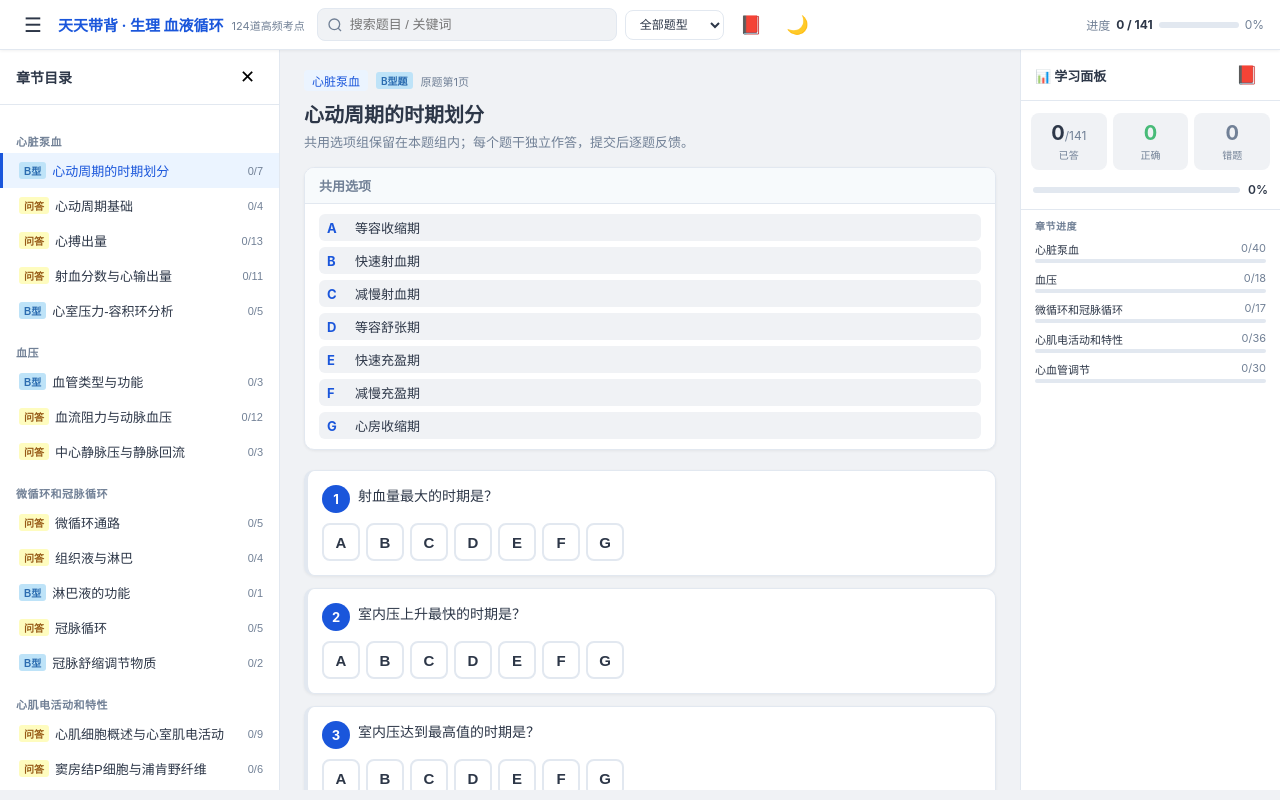
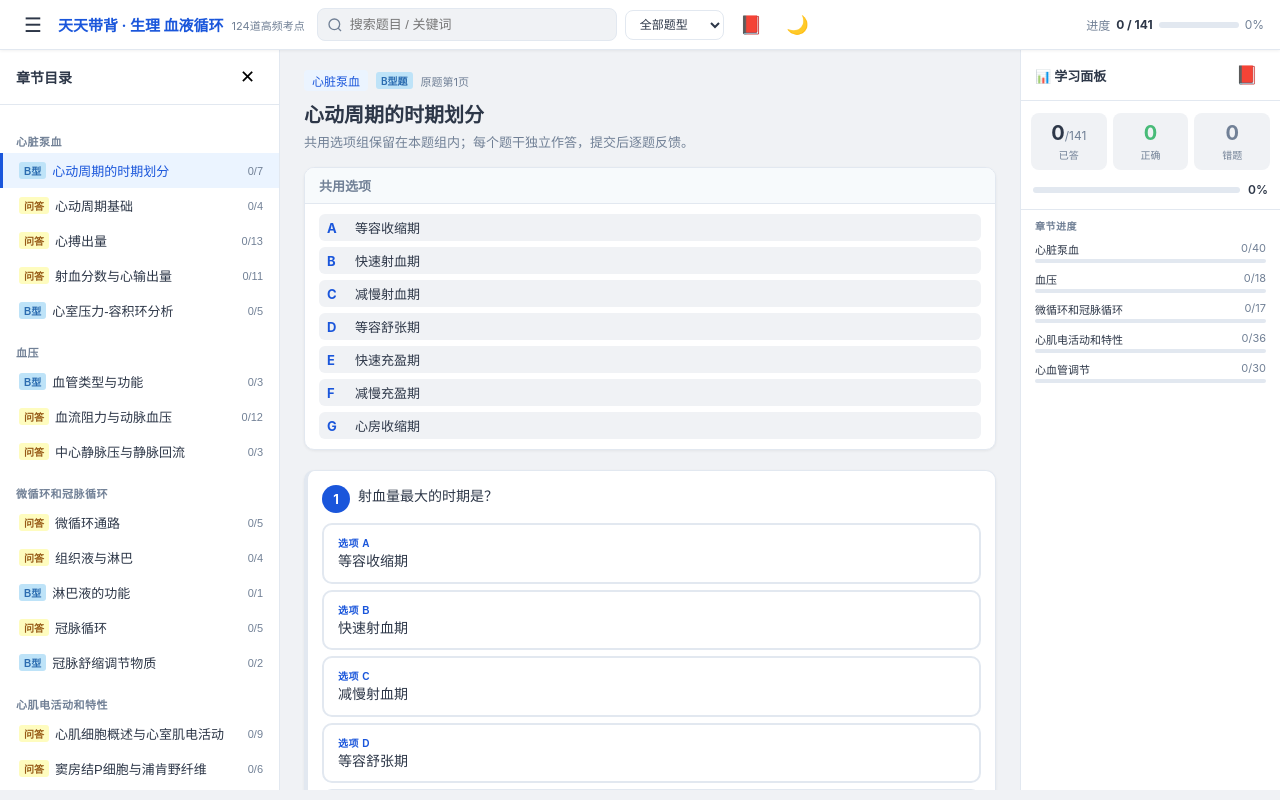
Before and after one commit to mendeleeevv/xizong-tiku, a React (Vite) app: page / in a window 1280 px wide. Built offline with nearby package versions, Linux system fonts and the light colour scheme.

Commit message:
Option buttons like rray1228: full text labels

```diff
--- a/src/App.css
+++ b/src/App.css
@@ -251,21 +251,35 @@ body {
 
 /* Answer buttons (B-type) */
 .answer-buttons {
-  display: flex; flex-wrap: wrap; gap: 6px;
+  display: flex; flex-direction: column; gap: 6px;
   margin-top: 10px;
 }
 .letter-btn {
-  min-width: 38px; height: 38px; border: 2px solid var(--border);
-  border-radius: 8px; background: var(--card-bg);
-  font-size: 15px; font-weight: 700; cursor: pointer;
-  color: var(--text); transition: all 0.12s;
+  display: flex; flex-direction: column; gap: 2px;
+  width: 100%; padding: 10px 14px;
+  border: 2px solid var(--border); border-radius: 10px;
+  background: var(--card-bg); font-size: 13px;
+  cursor: pointer; color: var(--text); transition: all 0.12s;
+  text-align: left;
 }
-.letter-btn:hover:not(:disabled) { border-color: var(--primary); }
+.letter-btn:hover:not(:disabled) { border-color: var(--primary); background: var(--primary-light); }
 .letter-btn.selected {
   background: var(--primary); color: #fff; border-color: var(--primary);
 }
+.letter-btn.selected .opt-text-inline { color: rgba(255,255,255,0.85); }
+.letter-btn.selected .opt-label { color: rgba(255,255,255,0.7); }
 .letter-btn:disabled { opacity: 0.6; cursor: not-allowed; }
+.opt-label {
+  font-size: 10px; font-weight: 600; color: var(--primary); letter-spacing: 0.5px;
+}
+.opt-text-inline {
+  font-size: 14px; font-weight: 500; line-height: 1.4; color: var(--text);
+}
 
+@media (max-width: 768px) {
+  .letter-btn { padding: 12px 14px; }
+  .opt-text-inline { font-size: 15px; }
+}
 .submit-btn {
   margin-top: 10px; padding: 6px 18px;
   background: var(--primary); color: #fff; border: none;
--- a/src/App.jsx
+++ b/src/App.jsx
@@ -441,7 +441,8 @@ function BTypeGroup({ sectionName, group, progress, onMark }) {
                   onClick={() => handleSelect(q.id, opt.id)}
                   disabled={isSubmitted}
                 >
-                  {opt.id}
+                  <span className="opt-label">选项 {opt.id}</span>
+                  <span className="opt-text-inline">{opt.text}</span>
                 </button>
               ))}
             </div>
```
